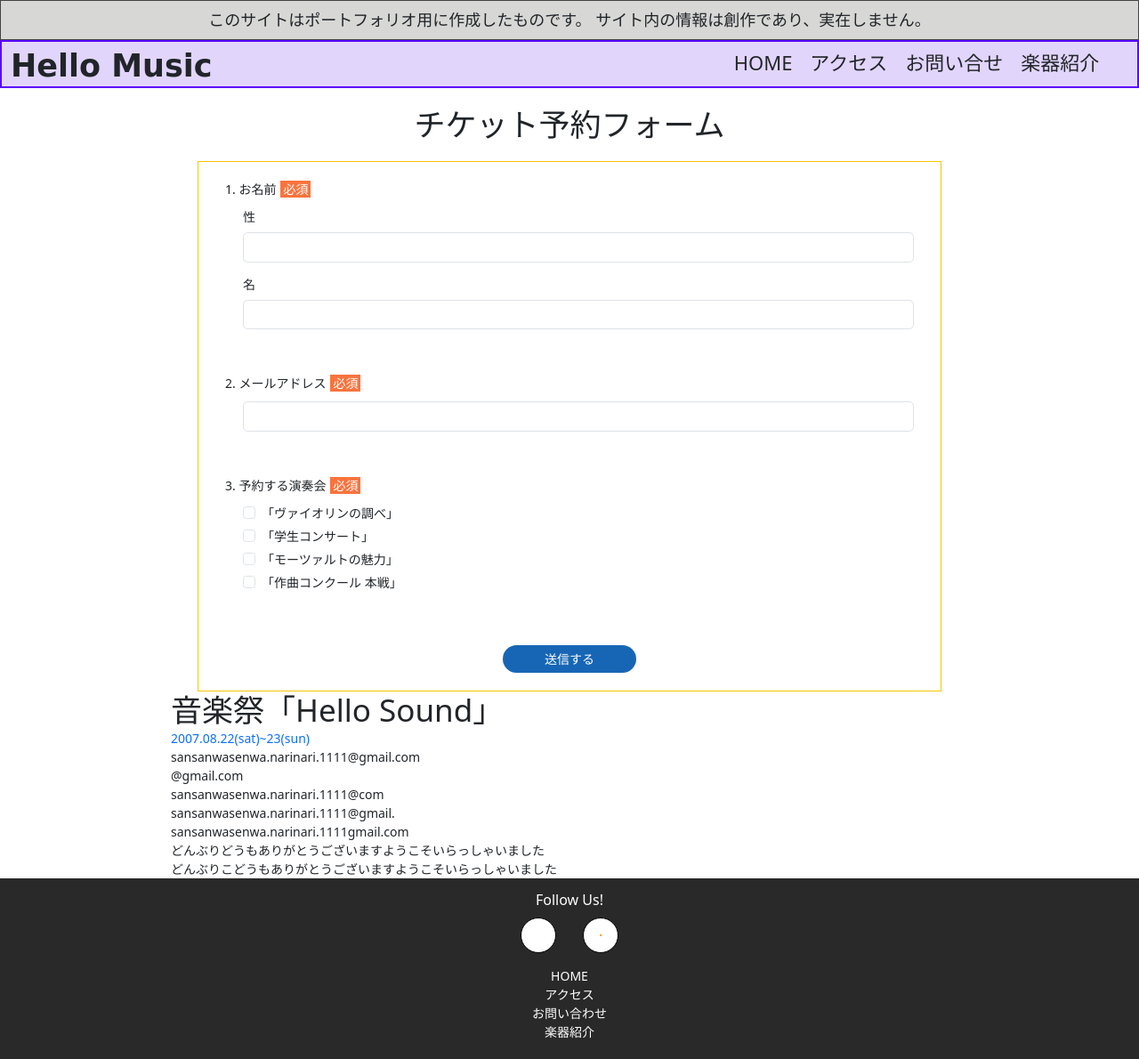
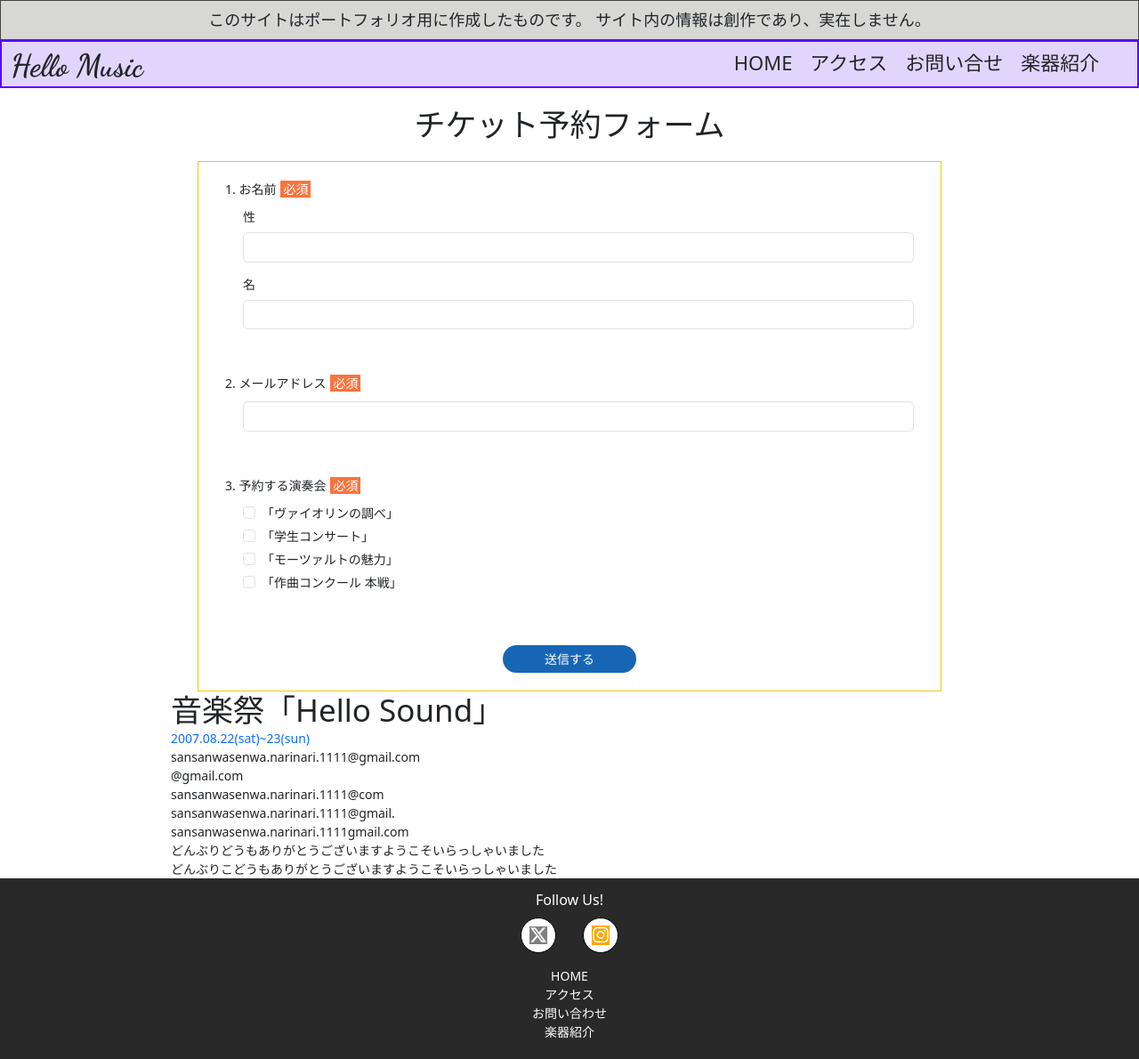
Before and after one commit to web-port4110-code/web-site-HELLO-MUSIC, a PHP site: page /web-site-HELLO-MUSIC/form.php in a window 1280 px wide. Shown: the whole page at 89% size. Run offline with PHP 8.4, Linux system fonts and the light colour scheme; some libraries are stand-ins or nearby versions.

Commit message:
アイコンフォントのメタデータを加えました

```diff
--- a/check.php
+++ b/check.php
@@ -10,6 +10,12 @@
         <script src="jq/header.js"></script>
         <link rel="stylesheet" href="css/form.css">
         <title>フォーム入力結果</title>
+        <!--font Awesome-->
+        <script src="https://kit.fontawesome.com/98bfb8a6c1.js" crossorigin="anonymous"></script>
+        <!--webフォント-->
+        <link rel="preconnect" href="https://fonts.googleapis.com">
+        <link rel="preconnect" href="https://fonts.gstatic.com" crossorigin>
+        <link href="https://fonts.googleapis.com/css2?family=Allura&family=Cinzel:wght@400..900&family=Dancing+Script:wght@400..700&display=swap" rel="stylesheet">
     </head>
     <body>
         <header>
--- a/form.php
+++ b/form.php
@@ -11,6 +11,12 @@
         <script src="jq/header.js"></script>
         <link rel="stylesheet" href="css/form.css">
         <title>チケット予約フォーム</title>
+        <!--font Awesome-->
+        <script src="https://kit.fontawesome.com/98bfb8a6c1.js" crossorigin="anonymous"></script>
+        <!--webフォント-->
+        <link rel="preconnect" href="https://fonts.googleapis.com">
+        <link rel="preconnect" href="https://fonts.gstatic.com" crossorigin>
+        <link href="https://fonts.googleapis.com/css2?family=Allura&family=Cinzel:wght@400..900&family=Dancing+Script:wght@400..700&display=swap" rel="stylesheet">
     </head>
 
     <body>
```
